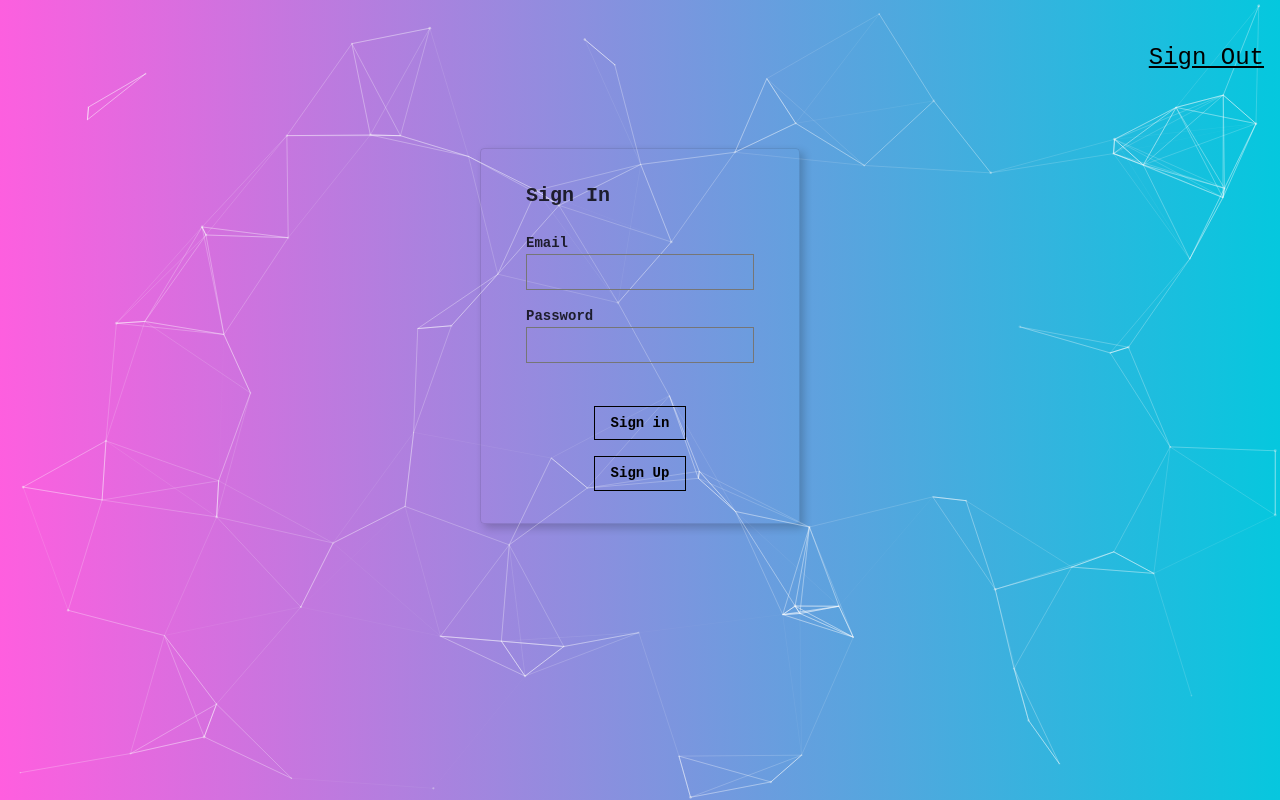
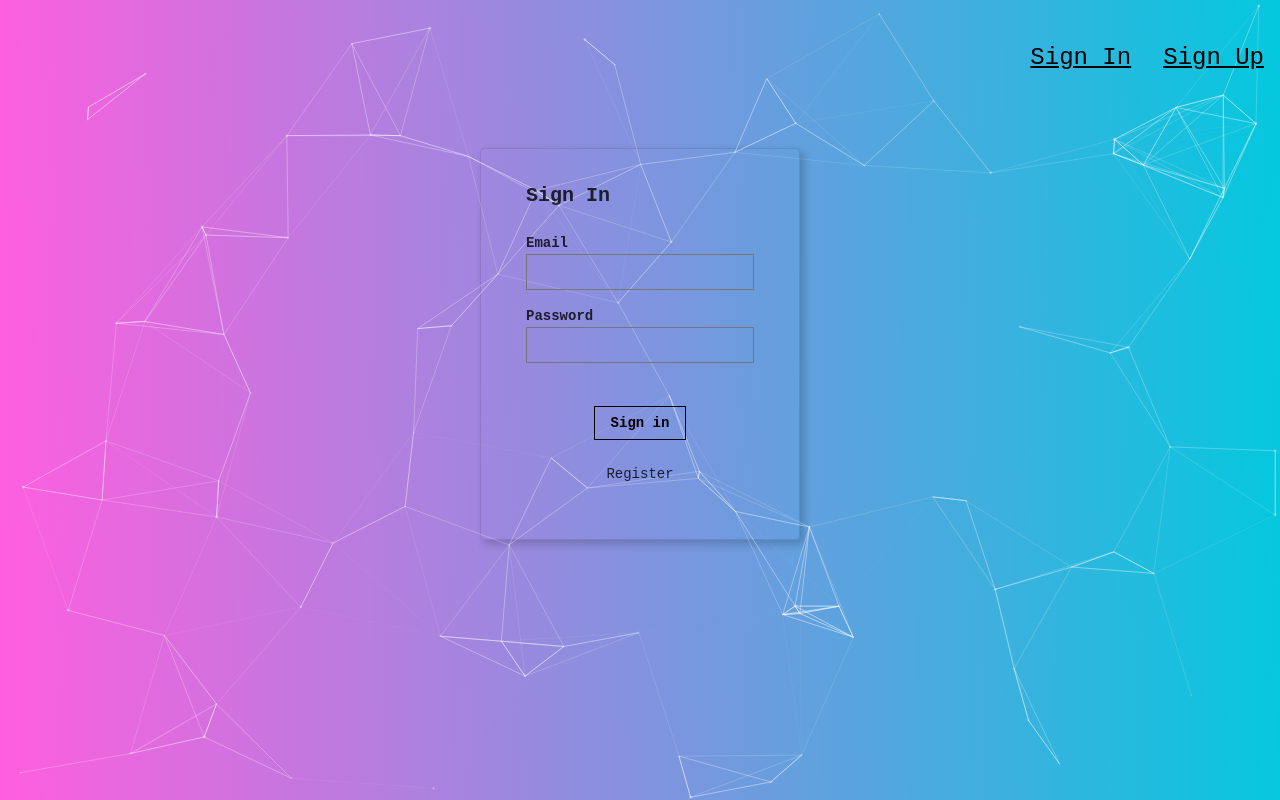
Before and after one commit to rodriquesperry/face-focus, a React (Vite) app: page / in a window 1280 px wide. Built offline with nearby package versions, Linux system fonts and the light colour scheme.

Commit message:
Update: Add Routing

```diff
--- a/package.json
+++ b/package.json
@@ -14,6 +14,7 @@
     "@tsparticles/slim": "^3.8.1",
     "react": "^19.0.0",
     "react-dom": "^19.0.0",
+    "react-router-dom": "^7.4.1",
     "tachyons": "^4.12.0",
     "tsparticles": "^3.8.1"
   },
--- a/src/App.css
+++ b/src/App.css
@@ -9,7 +9,6 @@ main {
 	align-items: center;
 	z-index: 1;
 }
-
-#nav-container {
+.nav-link {
 	z-index: 100;
 }
--- a/src/App.jsx
+++ b/src/App.jsx
@@ -1,144 +1,60 @@
-import { useEffect, useState } from 'react';
+import { useState } from 'react';
+import { Routes, Route, useNavigate } from 'react-router-dom';
 
 import Navigation from './components/navigation/Navigation';
-import Logo from './components/logo/Logo';
-import Rank from './components/rank/Rank';
-import ImageLinkForm from './components/imageLinkForm/ImageLinkForm';
-import FaceRecognition from './components/faceRecognition/FaceRecognition';
+import Home from './components/home/home';
 import ParticleBackground from './components/particleBackground/ParticleBackground';
 import Signin from './components/signin/Signin';
 import Register from './components/Register/Register';
 import './App.css';
 
 function App() {
-	const [isLoggedin, setIsLoggedin] = useState(false);
+	const [isLoggedIn, setisLoggedIn] = useState(false);
 	const [isRegistered, setIsRegistered] = useState(true);
-	const [input, setInput] = useState('');
-	const [imgUrl, setImgUrl] = useState('');
+	const navigate = useNavigate();
 
-	const PAT = 'c54460b16f71448d9bd4526ba359d620';
-	const USER_ID = 'rock-digital-001';
-	const APP_ID = 'face-focus';
-	const MODEL_ID = 'face-detection';
-	const MODEL_VERSION_ID = '6dc7e46bc9124c5c8824be4822abe105';
-
-	const raw = JSON.stringify({
-		user_app_id: {
-			user_id: USER_ID,
-			app_id: APP_ID,
-		},
-		inputs: [
-			{
-				data: {
-					image: {
-						url: imgUrl,
-						// "base64": IMAGE_BYTES_STRING
-					},
-				},
-			},
-		],
-	});
-
-	const requestOptions = {
-		method: 'POST',
-		headers: {
-			Accept: 'application/json',
-			Authorization: 'Key ' + PAT,
-		},
-		body: raw,
-	};
-
-	const calculteFaceLocation = () => {
-		// const clarifaiFace = data;
-		const image = document.getElementById('inputimage');
-
-		const width = Number(image.width);
-		const height = Number(image.height);
-		console.log('width: ', width);
-		console.log('height: ', height);
-	};
-
-	const onInputChange = (e) => {
-		setInput(e.target.value);
-		console.log(e.target.value);
-	};
-
-	const onSignin = () => {
-		setIsLoggedin(true);
-		console.log('onSignin');
+	const onSignIn = () => {
+		setisLoggedIn(true);
+		navigate('/home');
 	};
 
 	const onSignOut = () => {
-		setIsLoggedin(false);
+		navigate('/');
 	};
 
-  const onSignUp = () => {
-    setIsRegistered(false);
-    console.log('onSignUp');
-  };
-
-  useEffect(() => {}, [isRegistered])
-
-	const onButtonSubmit = () => {
-		console.log(input);
-		fetch(
-			'https://api.clarifai.com/v2/models/' +
-				MODEL_ID +
-				'/versions/' +
-				MODEL_VERSION_ID +
-				'/outputs',
-			requestOptions
-		)
-			.then((response) => response.json())
-			.then((result) => {
-				const regions = result.outputs[0].data.regions;
-
-				regions.forEach((region) => {
-					// Accessing and rounding the bounding box values
-					const boundingBox = region.region_info.bounding_box;
-					calculteFaceLocation(boundingBox);
-
-					const topRow = boundingBox.top_row.toFixed(3);
-					const leftCol = boundingBox.left_col.toFixed(3);
-					const bottomRow = boundingBox.bottom_row.toFixed(3);
-					const rightCol = boundingBox.right_col.toFixed(3);
-
-					region.data.concepts.forEach((concept) => {
-						// Accessing and rounding the concept value
-						const name = concept.name;
-						const value = concept.value.toFixed(4);
-
-						console.log(
-							`${name}: ${value} BBox: ${topRow}, ${leftCol}, ${bottomRow}, ${rightCol}`
-						);
-					});
-				});
-			})
-			.catch((error) => console.log('error', error));
-		setImgUrl(input);
+	const onSignUp = () => {
+		setIsRegistered(false);
+		navigate('/register');
+		console.log('onSignUp');
 	};
 
 	return (
 		<div className='app-container'>
 			<ParticleBackground />
-			<Navigation onSignOut={onSignOut} />
-			{!isLoggedin && isRegistered ? (
-				<Signin onSignin={onSignin} onSignUp={onSignUp} />
-			) : !isLoggedin && !isRegistered ? (
-				<Register />
-			) : (
-				<>
-					<Logo />
-					<main>
-						<Rank />
-						<ImageLinkForm
-							onInputChange={onInputChange}
-							onButtonSubmit={onButtonSubmit}
-						/>
-						<FaceRecognition imageUrl={imgUrl} />
-					</main>
-				</>
-			)}
+			<Navigation onSignOut={onSignOut} isLoggedIn={isLoggedIn} />
+
+			<Routes>
+				<Route
+					path='/'
+					element={<Signin onSignIn={onSignIn} onSignUp={onSignUp} />}
+				/>
+				<Route path='/register' element={<Register />} />
+				<Route path='/home' element={<Home />} />
+			</Routes>
+
+			{/* <Routes>
+				{!isLoggedIn && isRegistered && (
+					<Route
+						path='/'
+						element={<Signin onSignIn={onSignIn} onSignUp={onSignUp} />}
+					/>
+				)}
+				{!isLoggedIn && !isRegistered && (
+					<Route path='/register' element={<Register />} />
+				)}
+				{console.log('isLoggedIn: ', isLoggedIn)}
+				{isLoggedIn && <Route path='/home' element={<Home />} />}
+			</Routes> */}
 		</div>
 	);
 }
--- /dev/null
+++ b/src/components/home/home.jsx
@@ -0,0 +1,113 @@
+import { useState } from 'react';
+
+import Logo from '../logo/Logo';
+import Rank from '../rank/Rank';
+import ImageLinkForm from '../imageLinkForm/ImageLinkForm';
+import FaceRecognition from '../faceRecognition/FaceRecognition';
+
+const Home = () => {
+  const PAT = 'c54460b16f71448d9bd4526ba359d620';
+	const USER_ID = 'rock-digital-001';
+	const APP_ID = 'face-focus';
+	const MODEL_ID = 'face-detection';
+	const MODEL_VERSION_ID = '6dc7e46bc9124c5c8824be4822abe105';
+	const [input, setInput] = useState('');
+	const [imgUrl, setImgUrl] = useState('');
+
+
+  const raw = JSON.stringify({
+		user_app_id: {
+			user_id: USER_ID,
+			app_id: APP_ID,
+		},
+		inputs: [
+			{
+				data: {
+					image: {
+						url: imgUrl,
+						// "base64": IMAGE_BYTES_STRING
+					},
+				},
+			},
+		],
+	});
+
+	const requestOptions = {
+		method: 'POST',
+		headers: {
+			Accept: 'application/json',
+			Authorization: 'Key ' + PAT,
+		},
+		body: raw,
+	};
+
+	const calculteFaceLocation = () => {
+		// const clarifaiFace = data;
+		const image = document.getElementById('inputimage');
+
+		const width = Number(image.width);
+		const height = Number(image.height);
+		console.log('width: ', width);
+		console.log('height: ', height);
+	};
+
+  const onButtonSubmit = () => {
+		console.log(input);
+		fetch(
+			'https://api.clarifai.com/v2/models/' +
+				MODEL_ID +
+				'/versions/' +
+				MODEL_VERSION_ID +
+				'/outputs',
+			requestOptions
+		)
+			.then((response) => response.json())
+			.then((result) => {
+				const regions = result.outputs[0].data.regions;
+
+				regions.forEach((region) => {
+					// Accessing and rounding the bounding box values
+					const boundingBox = region.region_info.bounding_box;
+					calculteFaceLocation(boundingBox);
+
+					const topRow = boundingBox.top_row.toFixed(3);
+					const leftCol = boundingBox.left_col.toFixed(3);
+					const bottomRow = boundingBox.bottom_row.toFixed(3);
+					const rightCol = boundingBox.right_col.toFixed(3);
+
+					region.data.concepts.forEach((concept) => {
+						// Accessing and rounding the concept value
+						const name = concept.name;
+						const value = concept.value.toFixed(4);
+
+						console.log(
+							`${name}: ${value} BBox: ${topRow}, ${leftCol}, ${bottomRow}, ${rightCol}`
+						);
+					});
+				});
+			})
+			.catch((error) => console.log('error', error));
+		setImgUrl(input);
+	};
+
+  const onInputChange = (e) => {
+		setInput(e.target.value);
+		console.log(e.target.value);
+	};
+
+	return (
+		<>
+			<Logo />
+			<main>
+				<Rank />
+				<ImageLinkForm
+					onInputChange={onInputChange}
+					onButtonSubmit={onButtonSubmit}
+				/>
+				<FaceRecognition imageUrl={imgUrl} />
+			</main>
+		</>
+	);
+};
+
+export default Home;
--- a/src/components/navigation/Navigation.jsx
+++ b/src/components/navigation/Navigation.jsx
@@ -1,21 +1,58 @@
 import PropTypes from 'prop-types';
+import { useNavigate } from 'react-router-dom';
 
-const Navigation = ({ onSignOut }) => {
+const Navigation = ({ onSignOut, isLoggedIn }) => {
+	const navigate = useNavigate();
+
+	const handleSignInClick = () => {
+		navigate('/home');
+	};
+
+	const handleSignUpClick = (e) => {
+		navigate('/register');
+		console.log(e);
+	};
+
+	if (isLoggedIn) {
 		return (
-		<nav  style={{ display: 'flex', justifyContent: 'flex-end' }}>
+			<nav style={{ display: 'flex', justifyContent: 'flex-end' }}>
 				<p
-        id='nav-container'
 					onClick={onSignOut}
-				className='f3 link dim black underline pa3 pointer z-10'
+					className='f3 link dim black underline pa3 pointer nav-link'
 				>
 					Sign Out
 				</p>
 			</nav>
 		);
+	} else {
+		return (
+			<nav
+				style={{
+					display: 'flex',
+					justifyContent: 'flex-end',
+					alignItems: 'center',
+				}}
+			>
+				<p
+					onClick={handleSignInClick}
+					className='f3 link dim black underline pa3 pointer nav-link'
+				>
+					Sign In
+				</p>
+				<p
+					onClick={handleSignUpClick}
+					className='f3 link dim black underline pa3 pointer z-10 nav-link'
+				>
+					Sign Up
+				</p>
+			</nav>
+		);
+	}
 };
 
 Navigation.propTypes = {
 	onSignOut: PropTypes.func.isRequired,
+	isLoggedIn: PropTypes.func.isRequired,
 };
 
 export default Navigation;
--- a/src/components/signin/Signin.jsx
+++ b/src/components/signin/Signin.jsx
@@ -1,11 +1,7 @@
 import PropTypes from 'prop-types';
 import './signin.css';
 
-const Signin = ({ isLoggedin, onSignin, onSignUp }) => {
-	const onClickHandler = () => {
-		console.log('clicked!!!!!');
-	};
-
+const Signin = ({ onSignIn, onSignUp }) => {
 	return (
 		<article className='br2 ba b--black-10 mv4 w-100 w-50-m w-25-l mw6 shadow-5 center signin-form-container'>
 			<main className='pa4 black-80'>
@@ -37,14 +33,20 @@ const Signin = ({ isLoggedin, onSignin, onSignUp }) => {
 					</fieldset>
 					<div className='lh-copy mt3'>
 						<input
-							onClick={onSignin}
+							onClick={onSignIn}
 							className='b ph3 pv2 input-reset ba b--black bg-transparent grow pointer f6 dib center'
 							type='button'
 							value='Sign in'
 						/>
 					</div>
 					<div className='lh-copy mt3'>
-						<input onClick={onSignUp} type='button' className='b ph3 pv2 input-reset ba b--black bg-transparent grow pointer f6 dib center' value='Sign Up' />
+						<p
+							onClick={onSignUp}
+							className='fw4 ph3 pv2 input-reset bg-transparent grow pointer f6 dib center'
+							value='Sign Up'
+						>
+							Register
+						</p>
 					</div>
 				</form>
 			</main>
@@ -54,7 +56,7 @@ const Signin = ({ isLoggedin, onSignin, onSignUp }) => {
 
 Signin.propTypes = {
 	isLoggedin: PropTypes.func.isRequired,
-	onSignin: PropTypes.func.isRequired,
+	onSignIn: PropTypes.func.isRequired,
 	onSignUp: PropTypes.func.isRequired,
 };
 
--- a/src/main.jsx
+++ b/src/main.jsx
@@ -1,11 +1,14 @@
-import { StrictMode } from 'react'
-import { createRoot } from 'react-dom/client'
+import { StrictMode } from 'react';
+import { createRoot } from 'react-dom/client';
+import { BrowserRouter } from 'react-router-dom';
 import 'tachyons';
-import './index.css'
-import App from './App.jsx'
+import './index.css';
+import App from './App.jsx';
 
 createRoot(document.getElementById('root')).render(
-  <StrictMode>
-    <App />
-  </StrictMode>,
-)
+	<StrictMode>
+		<BrowserRouter>
+			<App />
+		</BrowserRouter>
+	</StrictMode>
+);
```
Also changed, not shown: 1 other file (tests, documents, lock files or other folders). Lines whose indentation alone changed are shown as unchanged.
